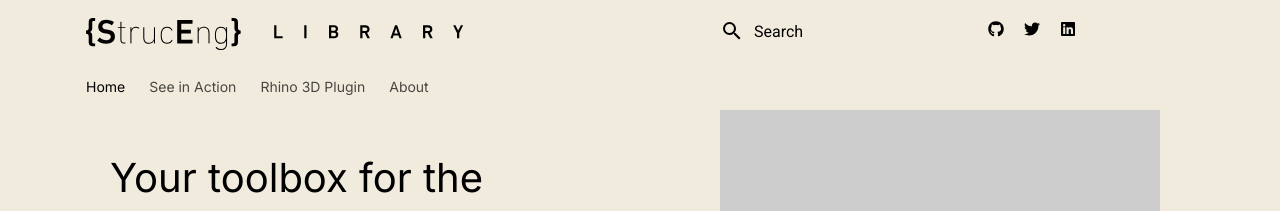
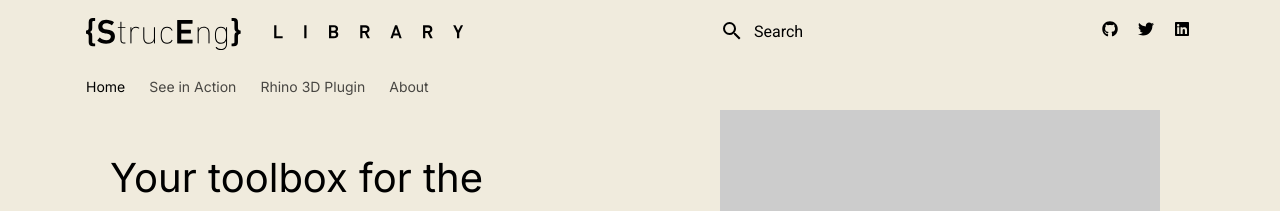
Before and after one commit to kfmResearch-NumericsTeam/Struc_Eng_Library_Website, an MkDocs documentation site: the page built from docs/index.md, in a window 1280 px wide. Shown: the top 211 px of the page. Built offline with MkDocs 1.6.1 and Material for MkDocs 9.7.7, drawn with Linux system fonts in a browser that asks for light colours.

Commit message:
make social icons right align on big site and left align on small

```diff
--- a/docs/assets/website/style.css
+++ b/docs/assets/website/style.css
@@ -27,6 +27,16 @@
     margin: 0;
 }
 
+/* make links right align */
+.md-social {
+    float: right;
+}
+.md-social__link {
+    margin-left: auto;
+    margin-right: 0;
+}
+
+
 .md-logo img {
     /* background-color: blue; */
     padding: 0;
@@ -36,9 +46,9 @@
 }
 
 /* phone 3 cols */
-@media screen and (max-width: 1120px) {
-    body {
-
+@media screen and (max-width: 1118px) {
+    .md-social {
+        float: left;
     }
     .md-nav__title {
         background-color: var(--header-color) !important;
```
